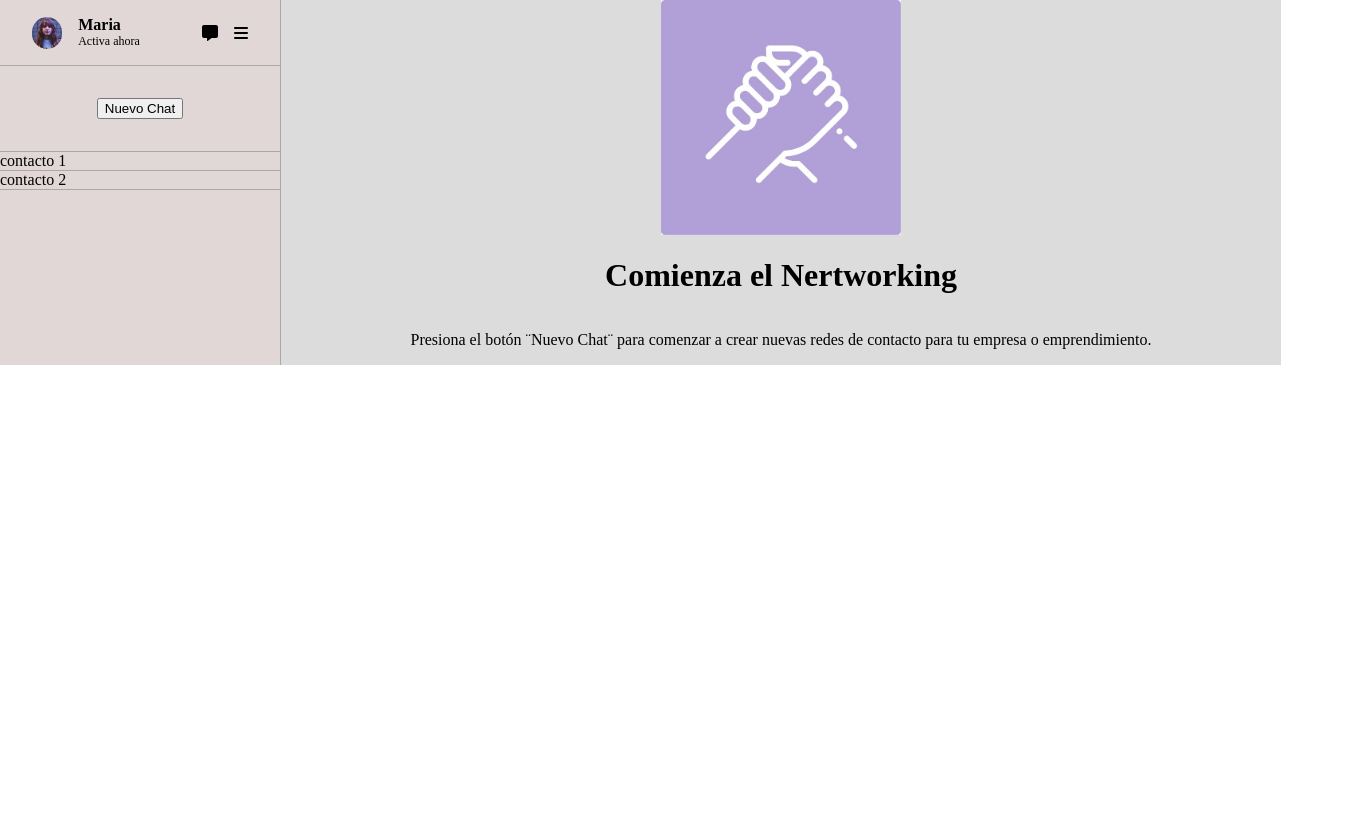
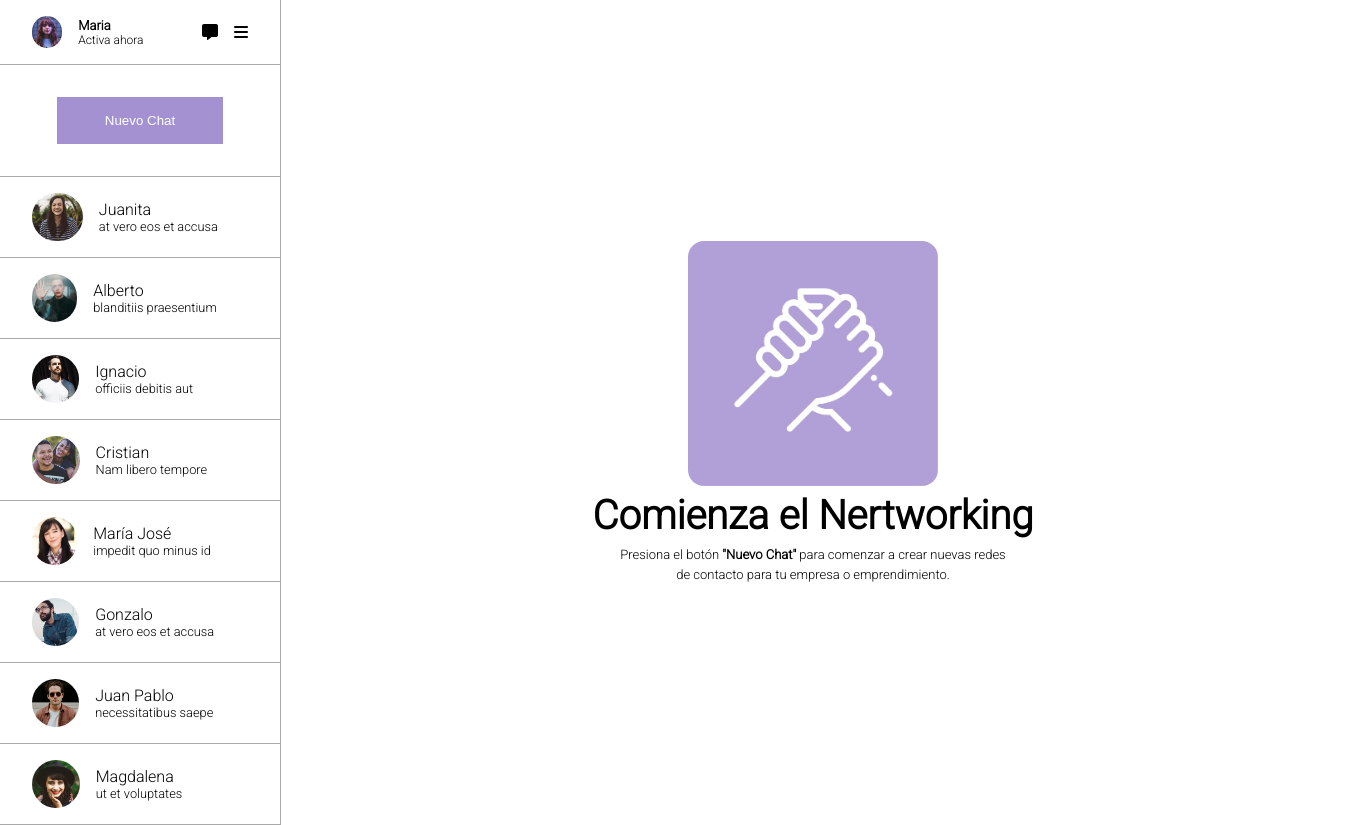
Before and after one commit to tamiaguilera/desafio-sistema-mensajeria, a plain HTML site: page index.html in a window 1280 px wide. Shown: the whole page, 1345 px wide, since content can reach past the window. Before the commit the page ends 800 px from the top, so only its background shows below. Drawn offline with Linux system fonts and the light colour scheme.

Commit message:
edicion final

```diff
--- a/assets/css/style.css
+++ b/assets/css/style.css
@@ -1,6 +1,15 @@
 body{
+    font-family: 'Roboto', sans-serif;
     display: flex;
     margin: 0;
+}
+
+h4, p{
+    margin: 0;
+    align-items: center;
+    justify-content: center;
+    font-size: 13px;
+
 }
 
 .divider{
@@ -12,7 +21,7 @@ body{
 .divider-aside{
     border-right-width: 1px;
     border-right-style: solid;
-    border-right-color: darkgray;
+    border-right-color: rgb(169, 169, 169);
 }
 
 .contacto-activo{
@@ -32,29 +41,66 @@ body{
     font-size: 12px;
 }
 
+.boton{
+    padding: 1rem;
+}
+.boton button{
+    border: none;
+    background-color: #A491D2;
+    color: white;
+    padding: 1rem 3rem;
+}
+
 aside{
-    background-color: rgb(225, 215, 215);
+    background-color: white;
     display: flex;
     flex-direction: column;
     flex: 1 0 280px;
 }
 .containerchat{
     display: flex;
-    background-color: gainsboro;
+    background-color: #ffffff;
     flex-direction: column;
     align-items: center;
     flex: 1 0 calc(100% - 280px);
+    padding: 2rem;
+    justify-content: center;
+    text-align: center;
 }
 .containerchat img{
-    width: 15rem;
-
+    width: 100%;
+    max-width: 250px;
+    border-radius: 1rem;
+}
+.containerchat p {
+    max-width: 400px;
+    line-height: 1.5;
+}
+.containerchat h1 {
+    font-size: 2.5rem;
+    margin: 6px 0;
 }
 .contacto-activo img{
     height: 2rem;
     border-radius: 1rem;
 }
-.contacto-activo h4{
-    margin: 0;
+.contacto2 img{
+    height: 3rem;
+    border-radius: 2rem;
+}
+.contacto2{
+    display: flex;
+    flex-direction: row;
+    align-items: center;
+    justify-content: flex-start;
+    padding: 1rem 2rem;
+    gap: 1rem;
+}
+.contacto2 p{
+    font-size: 1rem;
+}
+.contacto2 .detalle-contacto{
+    font-size: 0.8rem;
 }
 .contacto-activo p{
     margin: 0;
--- a/index.html
+++ b/index.html
@@ -6,6 +6,11 @@
     <meta name="viewport" content="width=device-width, initial-scale=1.0">
     <title>Document</title>
     <link rel="stylesheet" href="./assets/css/style.css">
+    <link rel="preconnect" href="https://fonts.googleapis.com">
+    <link rel="preconnect" href="https://fonts.gstatic.com" crossorigin>
+    <link href="https://fonts.googleapis.com/css2?family=Roboto:wght@300&display=swap" rel="stylesheet">
+
+
 
 </head>
 <body>
@@ -22,13 +27,68 @@
         <div class="boton divider">
             <button>Nuevo Chat</button>
         </div>
-        <div class="divider">contacto 1</div>
-        <div class="divider">contacto 2</div>
+        <div class="contacto2 divider">
+            <img src="./assets/img/juanita.jpeg" alt="contacto">
+            <div>
+                <p>Juanita</p>
+                <p class="detalle-contacto">at vero eos et accusa</p>
+            </div>
+        </div>
+        <div class="contacto2 divider">
+            <img src="./assets/img/alberto.jpeg" alt="contacto">
+            <div>
+                <p>Alberto</p>
+                <p class="detalle-contacto"> blanditiis praesentium</p>
+            </div>
+        </div>
+        <div class="contacto2 divider">
+            <img src="./assets/img/ignacio.jpeg" alt="contacto">
+            <div>
+                <p>Ignacio</p>
+                <p class="detalle-contacto"> officiis debitis aut</p>
+            </div>
+        </div>
+        <div class="contacto2 divider">
+            <img src="./assets/img/cristian.jpeg" alt="contacto">
+            <div>
+                <p>Cristian</p>
+                <p class="detalle-contacto"> Nam libero tempore</p>
+            </div>
+        </div>
+        <div class="contacto2 divider">
+            <img src="./assets/img/mariajose.jpeg" alt="contacto">
+            <div>
+                <p>María José</p>
+                <p class="detalle-contacto">impedit quo minus id</p>
+            </div>
+        </div>
+        <div class="contacto2 divider">
+            <img src="./assets/img/gonzalo.jpeg" alt="contacto">
+            <div>
+                <p>Gonzalo</p>
+                <p class="detalle-contacto"> at vero eos et accusa</p>
+            </div>
+        </div>
+        <div class="contacto2 divider">
+            <img src="./assets/img/juanpablo.jpeg" alt="contacto">
+            <div>
+                <p>Juan Pablo</p>
+                <p class="detalle-contacto"> necessitatibus saepe</p>
+            </div>
+        </div>
+        <div class="contacto2 divider">
+            <img src="./assets/img/magdalena.jpeg" alt="contacto">
+            <div>
+                <p>Magdalena</p>
+                <p class="detalle-contacto"> ut et voluptates</p>
+            </div>
+        </div>
+
     </aside>
     <main class="containerchat">
         <img src="./assets/img/imgmanos.jpeg" alt="logo">
         <h1>Comienza el Nertworking</h1>
-        <p>Presiona el botón ¨Nuevo Chat¨ para comenzar a crear nuevas
+        <p>Presiona el botón <strong>"Nuevo Chat"</strong> para comenzar a crear nuevas
             redes de contacto para tu empresa o emprendimiento.
         </p>
     </main>
```
